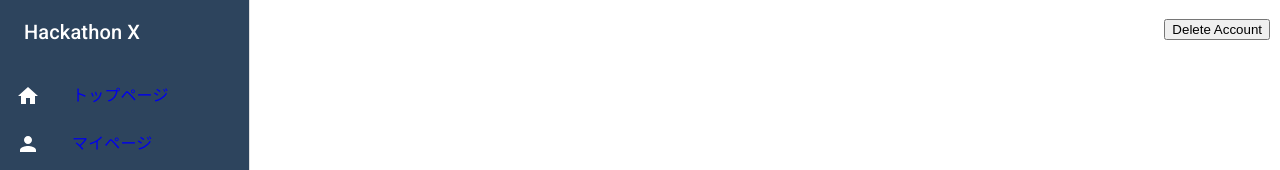
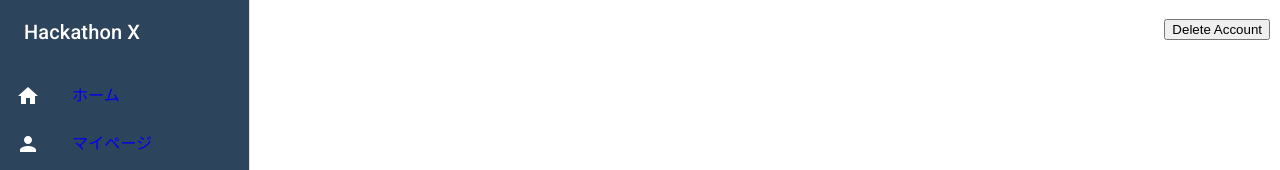
Before and after one commit to IrieAkari/hackathon_fe, a React (Create React App) app in the folder my-app/: page /mypage in a window 1280 px wide. Shown: the top 170 px of the page. Built offline with nearby package versions, Linux system fonts and the light colour scheme.

Commit message:
add product

```diff
--- a/my-app/src/components/Sidebar/Sidebar.tsx
+++ b/my-app/src/components/Sidebar/Sidebar.tsx
@@ -35,25 +35,26 @@ const Sidebar: React.FC = () => {
                 </Typography>
             </Toolbar>
             <List>
-                <ListItem button component={Link} to="/top">
+
+                <ListItem component={Link} to="/top">
                     <ListItemIcon>
                         <HomeIcon sx={{ color: 'white' }} />
                     </ListItemIcon>
-                    <ListItemText primary="トップページ" />
+                    <ListItemText primary="ホーム" />
                 </ListItem>
-                <ListItem button component={Link} to="/mypage">
+                <ListItem component={Link} to="/mypage">
                     <ListItemIcon>
                         <PersonIcon sx={{ color: 'white' }} />
                     </ListItemIcon>
                     <ListItemText primary="マイページ" />
                 </ListItem>
-                <ListItem button component={Link} to="/createpost">
+                <ListItem component={Link} to="/createpost">
                     <ListItemIcon>
                         <AddIcon sx={{ color: 'white' }} />
                     </ListItemIcon>
                     <ListItemText primary="新規投稿" />
                 </ListItem>
-                <ListItem button onClick={handleLogout}>
+                <ListItem component="div" onClick={handleLogout}>
                     <ListItemIcon>
                         <LogoutIcon sx={{ color: 'white' }} />
                     </ListItemIcon>
```
